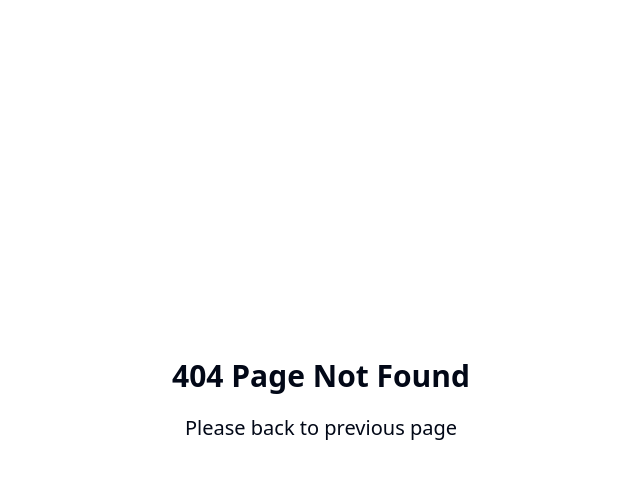
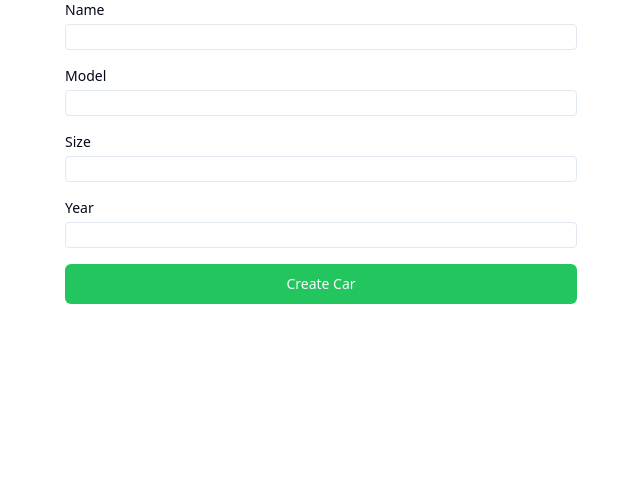
Before and after one commit to fthliqml/CarDealer-React-Team1, a React (Vite) app: page /create-car in a window 1280 px wide. Before the commit this address had no page. Shown: the top 478 px of the page, without its empty margins (319-959 px from the left). Built offline with nearby package versions, Linux system fonts and the light colour scheme.

Commit message:
Add a CreateCar form and navigate to /create-car from CarProduct

```diff
--- a/src/App.jsx
+++ b/src/App.jsx
@@ -2,6 +2,7 @@
 import NotFound from "@/pages/NotFound";
 import Register from "@/pages/Register";
 import CarProduct from "./pages/CarProduct";
+import CreateCarForm from "./components/CarProduct/CreateCarForm";
 
 const router = createBrowserRouter([
   {
@@ -16,6 +17,10 @@
     path: "/cars",
     element: <CarProduct />,
   },
+  {
+    path: "/create-car",
+    element: <CreateCarForm />,
+  },
 ]);
 
 function App() {
--- /dev/null
+++ b/src/components/CarProduct/CreateCarForm.jsx
@@ -0,0 +1,157 @@
+import { useState, useRef } from "react";
+import apiInstance from "@/api/apiInstance";
+import { Button } from "../ui/button";
+import MyAlert from "../ui/myAlert";
+
+const CreateCarForm = ({onCarCreated}) => {
+  const [formData, setFormData] = useState({
+    name: "",
+    model: "",
+    size: "",
+    year: "",
+  });
+
+  const [alert, setAlert] = useState({
+    title: "",
+    description: "",
+    variant: "default",
+  });
+
+  const [showAlert, setShowAlert] = useState(false);
+
+  const alertRef = useRef(null);
+
+  const handleChange = (e) => {
+    const { name, value } = e.target;
+    setFormData((prev) => ({ ...prev, [name]: value }));
+  };
+
+  const handleSubmit = async (e) => {
+    e.preventDefault();
+
+    // Basic validation for empty fields
+    if (!formData.name || !formData.model || !formData.size || !formData.year) {
+      setAlert({
+        title: "Error",
+        description: "Please fill in all fields.",
+        variant: "destructive",
+      });
+      setShowAlert(true);
+      return;
+    }
+
+    try {
+      const res = await apiInstance.post("/cars", formData, {
+        withCredentials: true,
+      });
+
+      if (res.data.isSuccess) {
+        setAlert({
+          title: "Success",
+          description: "Car created successfully",
+          variant: "success",
+        });
+
+        setFormData({
+          name: "",
+          model: "",
+          size: "",
+          year: "",
+        }); // Reset form
+        // Notify parent component about the new car
+        if (onCarCreated) {
+            onCarCreated(res.data.data.car);
+          }
+      } else {
+        setAlert({
+          title: "Error",
+          description: "Failed to create car.",
+          variant: "destructive",
+        });
+      }
+    } catch (err) {
+      console.error(err);
+      setAlert({
+        title: "Error",
+        description: err.response?.data?.message || "Failed to create car.",
+        variant: "destructive",
+      });
+    } finally {
+      setShowAlert(true); // Show the alert
+      setTimeout(() => setShowAlert(false), 3000); // Hide the alert after 3 seconds
+    }
+  };
+
+  return (
+    <form onSubmit={handleSubmit} className="w-full max-w-lg mx-auto">
+      <div className="mb-4">
+        <label htmlFor="name" className="block text-sm font-medium">
+          Name
+        </label>
+        <input
+          type="text"
+          id="name"
+          name="name"
+          value={formData.name}
+          onChange={handleChange}
+          className="block w-full mt-1 border rounded"
+        />
+      </div>
+      <div className="mb-4">
+        <label htmlFor="model" className="block text-sm font-medium">
+          Model
+        </label>
+        <input
+          type="text"
+          id="model"
+          name="model"
+          value={formData.model}
+          onChange={handleChange}
+          className="block w-full mt-1 border rounded"
+        />
+      </div>
+      <div className="mb-4">
+        <label htmlFor="size" className="block text-sm font-medium">
+          Size
+        </label>
+        <input
+          type="text"
+          id="size"
+          name="size"
+          value={formData.size}
+          onChange={handleChange}
+          className="block w-full mt-1 border rounded"
+        />
+      </div>
+      <div className="mb-4">
+        <label htmlFor="year" className="block text-sm font-medium">
+          Year
+        </label>
+        <input
+          type="text"
+          id="year"
+          name="year"
+          value={formData.year}
+          onChange={handleChange}
+          className="block w-full mt-1 border rounded"
+        />
+      </div>
+      <Button type="submit" className="bg-green-500 w-full">
+        Create Car
+      </Button>
+
+      {/* Alert Message */}
+      {showAlert && (
+        <MyAlert
+          ref={alertRef}
+          title={alert.title}
+          description={alert.description}
+          variant={alert.variant}
+          className="absolute top-96 left-1/2 transform -translate-x-1/2 w-1/3 animate-slide-in"
+        />
+      )}
+    </form>
+  );
+};
+
+export default CreateCarForm;
--- a/src/pages/CarProduct.jsx
+++ b/src/pages/CarProduct.jsx
@@ -1,17 +1,30 @@
 import CarList from "@/components/CarProduct/CarList";
+import CreateCarForm from "@/components/CarProduct/CreateCarForm";
 import Navbar from "@/components/Navbar/Navbar";
 import Container from "@/components/ui/container";
-
+import { useNavigate } from "react-router-dom";
 import useFetchCars from "@/hooks/useFetchAllCars";
 
 function CarProduct() {
   const limit = 20;
   const { cars, loading } = useFetchCars(limit, 0);
 
+
+  const navigate = useNavigate();
+ const handleNavigate = () => {
+  navigate("/create-car");
+};
+
   return (
     <>
       <Navbar />
       <Container className={"mt-24"}>
+      <button
+          onClick={handleNavigate}
+          className="bg-blue-500 text-white py-2 px-4 rounded mb-4"
+        >
+          Go to Create Car Form
+        </button>
         <CarList cars={cars} />
       </Container>
     </>
```
